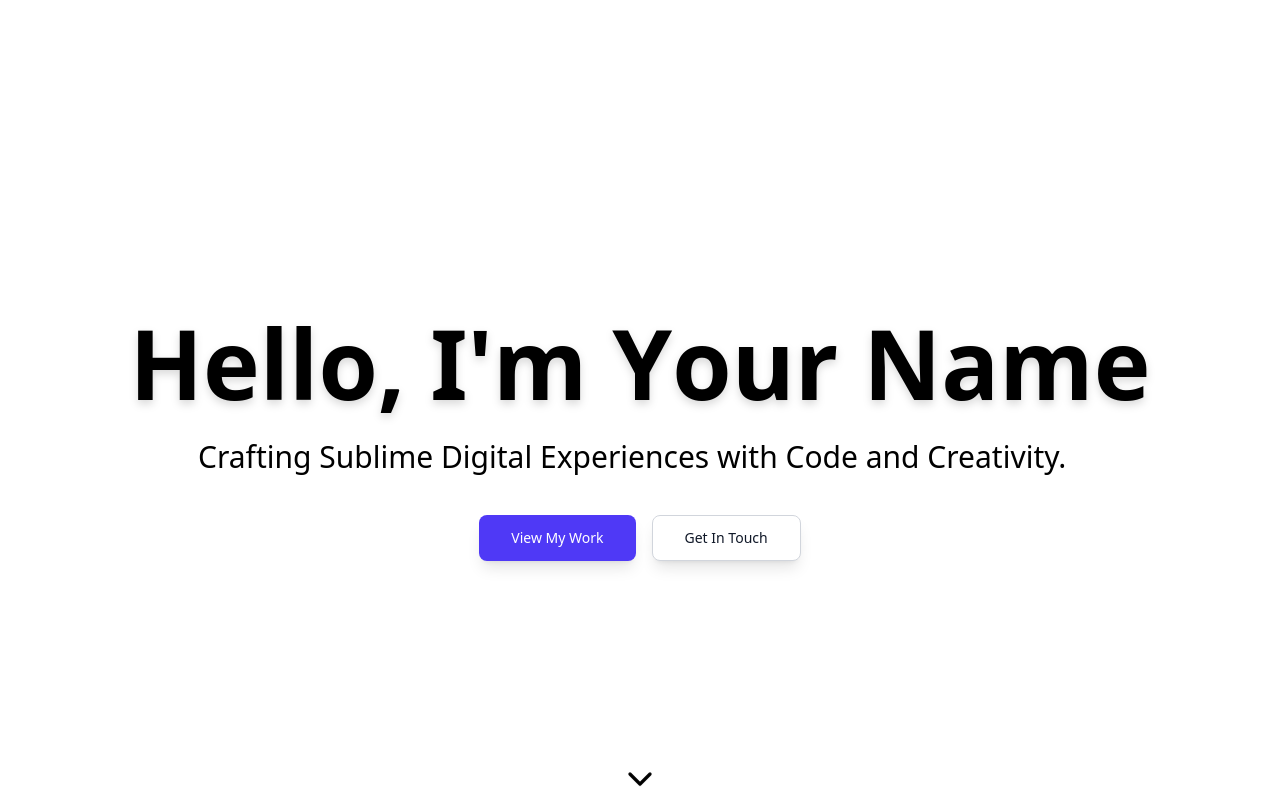
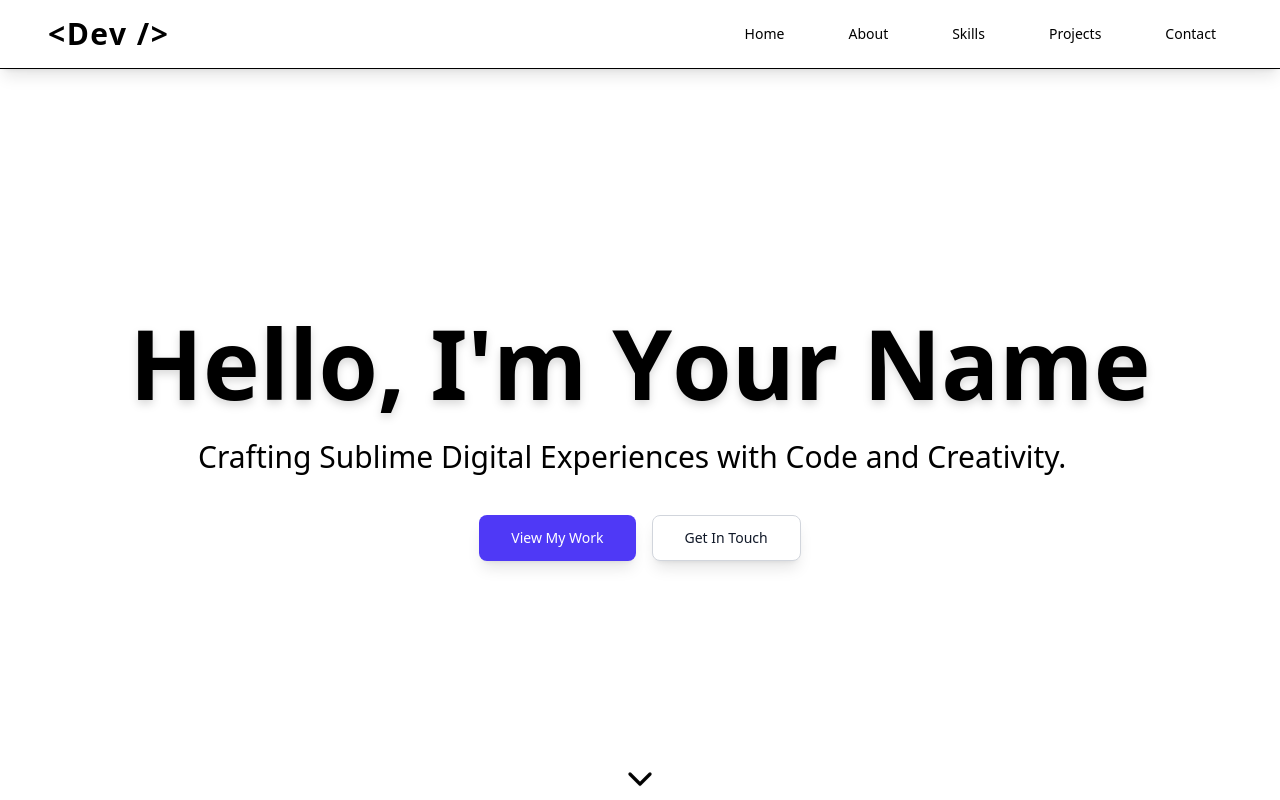
Before and after one commit to afzaljadoon/my-portfolio, a React (Vite) app in the folder my-app/: page / in a window 1280 px wide. Shown: the top 800 px of the page. Built offline with nearby package versions, Linux system fonts and the light colour scheme.

Commit message:
Added a styled navbar to my portfolio

```diff
--- a/my-app/src/App.jsx
+++ b/my-app/src/App.jsx
@@ -8,12 +8,14 @@ import AboutSection from "./components/about-section";
 import SkillsSection from "./components/skills-section";
 import ProjectsSection from "./components/projects-section";
 import ContactSection from "./components/contact-section";
+import MouseFollower from "./components/mouse-follower";
+import Navbar from "./components/navbar";
 
 function App() {
   return (
     <div className="min-h-screen bg-background text-foreground relative">
-      {/* <MouseFollower />
-      <Navbar /> */}
+      <MouseFollower />
+      <Navbar />
       <main>
         <HeroSection />
         <AboutSection />
--- /dev/null
+++ b/my-app/src/components/mouse-follower.jsx
@@ -0,0 +1,35 @@
+"use client";
+
+import { useEffect, useRef } from "react";
+import { gsap } from "gsap";
+
+export default function MouseFollower() {
+  const dotRef = useRef(null);
+
+  useEffect(() => {
+    const dot = dotRef.current;
+
+    const handleMouseMove = (e) => {
+      gsap.to(dot, {
+        x: e.clientX,
+        y: e.clientY,
+        duration: 0.3,
+        ease: "power2.out",
+      });
+    };
+
+    window.addEventListener("mousemove", handleMouseMove);
+
+    return () => {
+      window.removeEventListener("mousemove", handleMouseMove);
+    };
+  }, []);
+
+  return (
+    <div
+      ref={dotRef}
+      className="fixed top-0 left-0 w-4 h-4 rounded-full bg-primary opacity-70 pointer-events-none z-[9999] -translate-x-1/2 -translate-y-1/2 mix-blend-screen"
+      style={{ filter: "blur(4px)" }}
+    ></div>
+  );
+}
--- /dev/null
+++ b/my-app/src/components/navbar.jsx
@@ -0,0 +1,139 @@
+"use client";
+
+import { useState, useEffect, useRef } from "react";
+import { Menu, X } from "lucide-react";
+import { Button } from "@/components/ui/button";
+import { gsap } from "gsap";
+import { ScrollToPlugin } from "gsap/ScrollToPlugin";
+
+export default function Navbar() {
+  const [isOpen, setIsOpen] = useState(false);
+  const navRef = useRef(null);
+
+  useEffect(() => {
+    gsap.registerPlugin(ScrollToPlugin);
+
+    const ctx = gsap.context(() => {
+      gsap.fromTo(
+        navRef.current,
+        { y: -100, opacity: 0 },
+        { y: 0, opacity: 1, duration: 0.8, ease: "power3.out" }
+      );
+    }, navRef);
+    return () => ctx.revert();
+  }, []);
+
+  const scrollToSection = (id) => {
+    const element = document.getElementById(id);
+    if (element) {
+      gsap.to(window, {
+        duration: 1,
+        scrollTo: { y: element, offsetY: 80 },
+        ease: "power2.inOut",
+      });
+      setIsOpen(false);
+    }
+  };
+
+  return (
+    <nav
+      ref={navRef}
+      className="fixed top-0 left-0 right-0 z-50 bg-background/80 backdrop-blur-md shadow-lg py-4 px-6 md:px-12 border-b border-border"
+    >
+      <div className="container mx-auto flex justify-between items-center">
+        <a
+          href="#"
+          className="text-3xl font-extrabold text-primary tracking-wider hover:text-secondary transition-colors duration-300"
+        >
+          {"<Dev />"}
+        </a>
+        <div className="hidden md:flex space-x-8">
+          <Button
+            variant="link"
+            className="text-foreground hover:text-primary text-lg font-medium transition-colors duration-300"
+            onClick={() => scrollToSection("hero")}
+          >
+            Home
+          </Button>
+          <Button
+            variant="link"
+            className="text-foreground hover:text-primary text-lg font-medium transition-colors duration-300"
+            onClick={() => scrollToSection("about")}
+          >
+            About
+          </Button>
+          <Button
+            variant="link"
+            className="text-foreground hover:text-primary text-lg font-medium transition-colors duration-300"
+            onClick={() => scrollToSection("skills")}
+          >
+            Skills
+          </Button>
+          <Button
+            variant="link"
+            className="text-foreground hover:text-primary text-lg font-medium transition-colors duration-300"
+            onClick={() => scrollToSection("projects")}
+          >
+            Projects
+          </Button>
+          <Button
+            variant="link"
+            className="text-foreground hover:text-primary text-lg font-medium transition-colors duration-300"
+            onClick={() => scrollToSection("contact")}
+          >
+            Contact
+          </Button>
+        </div>
+        <div className="md:hidden">
+          <Button
+            variant="ghost"
+            size="icon"
+            onClick={() => setIsOpen(!isOpen)}
+            className="text-primary"
+          >
+            {isOpen ? <X className="h-7 w-7" /> : <Menu className="h-7 w-7" />}
+          </Button>
+        </div>
+      </div>
+      {isOpen && (
+        <div className="md:hidden mt-4 flex flex-col items-center space-y-4 bg-card/90 py-4 rounded-lg shadow-xl">
+          <Button
+            variant="link"
+            className="text-foreground hover:text-primary text-lg font-medium"
+            onClick={() => scrollToSection("hero")}
+          >
+            Home
+          </Button>
+          <Button
+            variant="link"
+            className="text-foreground hover:text-primary text-lg font-medium"
+            onClick={() => scrollToSection("about")}
+          >
+            About
+          </Button>
+          <Button
+            variant="link"
+            className="text-foreground hover:text-primary text-lg font-medium"
+            onClick={() => scrollToSection("skills")}
+          >
+            Skills
+          </Button>
+          <Button
+            variant="link"
+            className="text-foreground hover:text-primary text-lg font-medium"
+            onClick={() => scrollToSection("projects")}
+          >
+            Projects
+          </Button>
+          <Button
+            variant="link"
+            className="text-foreground hover:text-primary text-lg font-medium"
+            onClick={() => scrollToSection("contact")}
+          >
+            Contact
+          </Button>
+        </div>
+      )}
+    </nav>
+  );
+}
```
